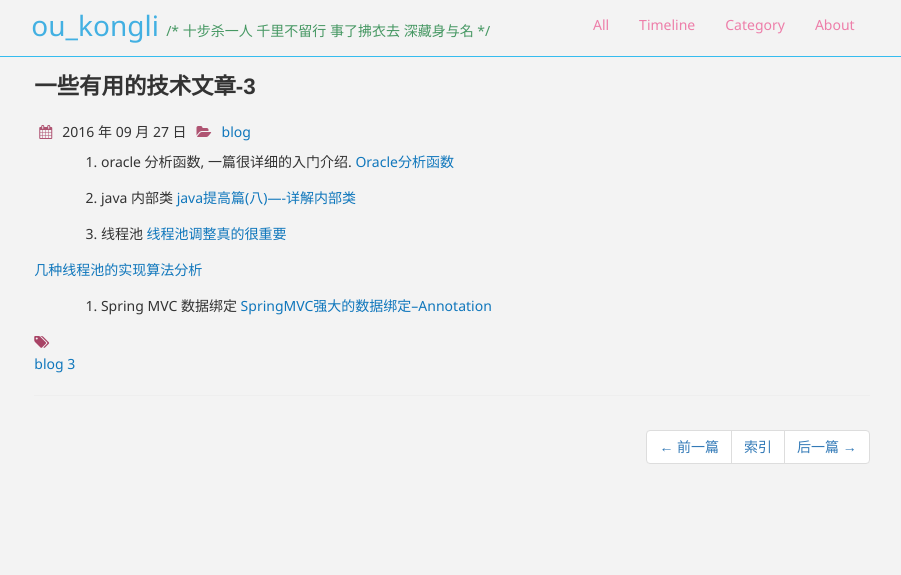
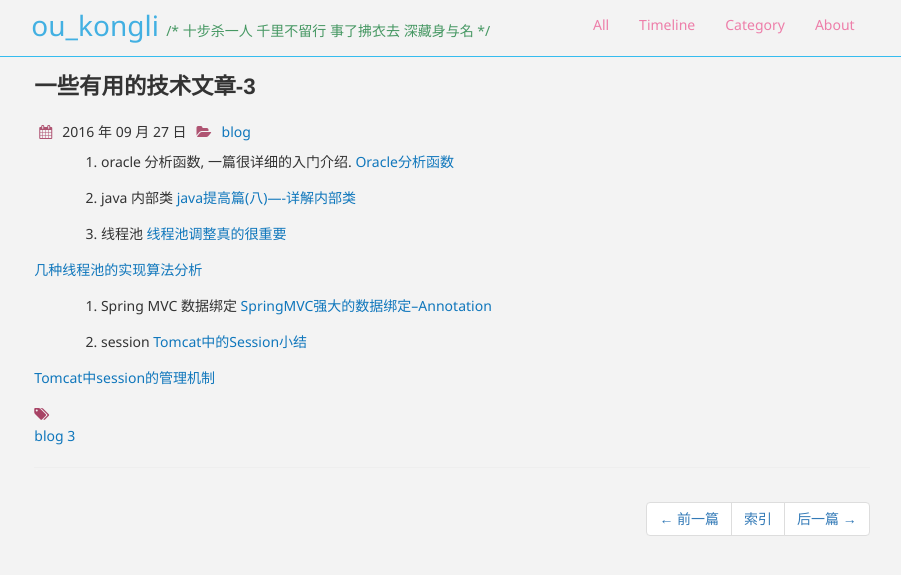
Before and after one commit to ouyangkongli/ouyangkongli.github.io, a Jekyll site: the page built from _posts/2016-09-27-other-blogs－3.md, in a window 1280 px wide and 900 px high. Shown: the top 575 px of the window, without its empty margins (194-1095 px from the left). Built offline with Jekyll 4.4.1, drawn with Linux system fonts in a browser that asks for light colours; nearby versions of some CDN libraries; comment, search, counter and statistics services are not loaded.

Commit message:
http session blog

```diff
--- a/_posts/2016-09-27-other-blogs－3.md
+++ b/_posts/2016-09-27-other-blogs－3.md
@@ -17,3 +17,7 @@ categories: blog
  [几种线程池的实现算法分析](http://www.infoq.com/cn/articles/thread-pool-algorithm-realization)
 
 4. Spring MVC 数据绑定 [SpringMVC强大的数据绑定--Annotation](http://jinnianshilongnian.iteye.com/blog/1705701)
+
+5. session  [Tomcat中的Session小结](https://www.cnblogs.com/chenpi/p/5434537.html)
+
+[Tomcat中session的管理机制](http://www.linuxidc.com/Linux/2016-09/135072.htm)
```
